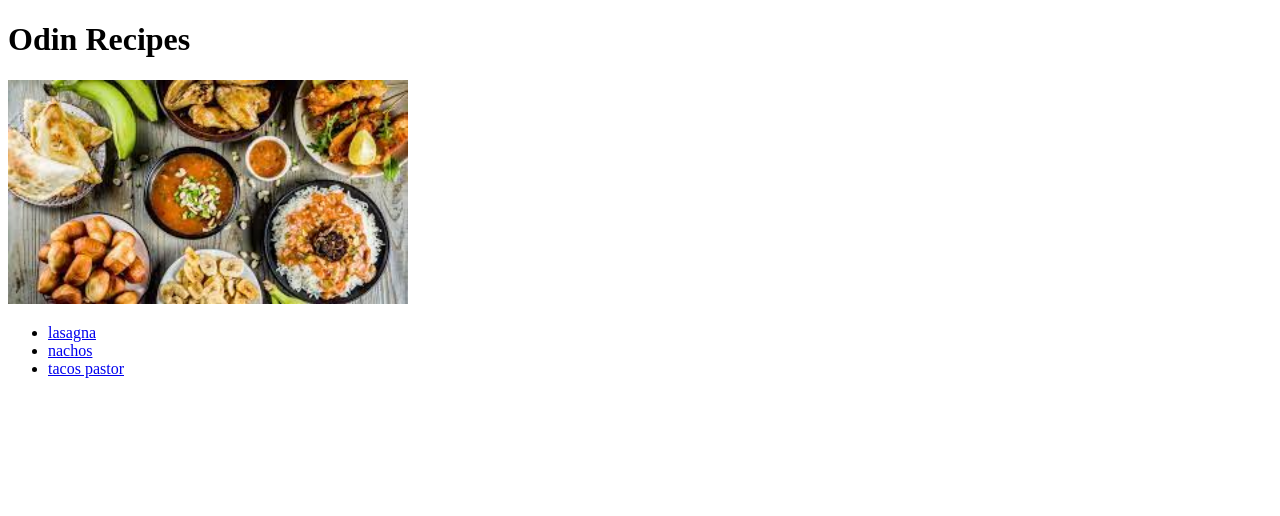
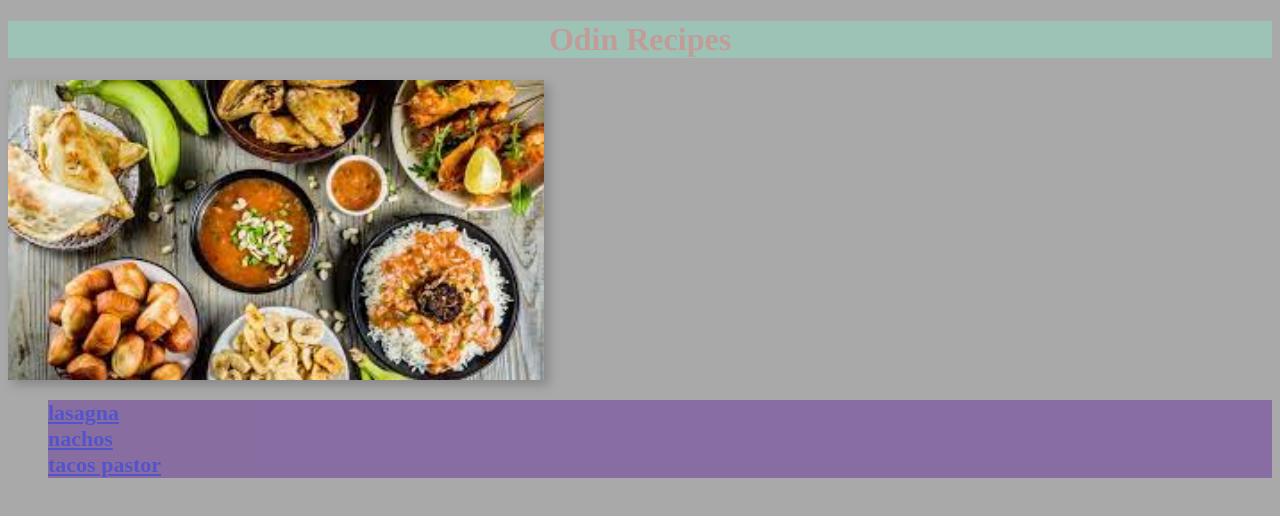
Before and after one commit to laraandrew/odin-recipes, a plain HTML site: page index.html in a window 1280 px wide. Drawn offline with Linux system fonts and the light colour scheme.

Commit message:
additional css modifications, in the process of making it prettier

```diff
--- a/index.html
+++ b/index.html
@@ -3,14 +3,20 @@
     <head>
         <meta charset="UTF-8">
         <title>My First Webpage</title>
+        <link rel="stylesheet" href="styles.css"/>
       </head>
+      <body style="background-color: darkgrey;">
+        <h1>Odin Recipes</h1>
 
-      <h1>Odin Recipes</h1>
+        <div class="container">
+          <img src="images/all_cuisine.jpg" alt="multicultural cuisines" width="400">
+        </div>
 
-      <img src="images/all_cuisine.jpg" alt="multicultural cuisines" width="400">
       <ul>
         <li><a href="recipePages/lasagna.html">lasagna</a></li>
         <li><a href="recipePages/nachos.html">nachos</a></li>
         <li><a href="recipePages/tacos_pastor.html">tacos pastor</a></li>
       </ul>
+      </body>
+
 </html>
--- /dev/null
+++ b/styles.css
@@ -0,0 +1,30 @@
+li {
+    color: rgb(30, 125, 34);
+    background-color: rebeccapurple;
+    opacity: .5;
+    font-size: 22px;
+    font-weight: 700;
+}
+ul {
+    list-style-type: none;
+}
+
+h1 {
+    text-align: center;
+    font-weight: 700;
+    color: salmon;
+    font-family: Times, 'Times New Roman', serif;
+    background-color: aquamarine;
+    opacity: .3;
+}
+
+.container img {
+    display: inline-block; /* Ensures the image behaves as an inline element */
+  }
+
+img {
+    text-align: center;
+    box-shadow: 5px 5px 10px #888888;
+    width: auto;
+    height: 300px;
+}
```
